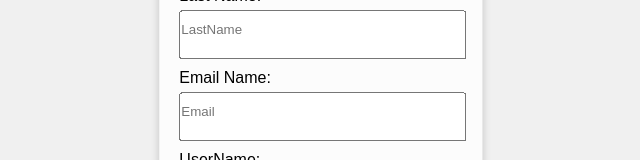
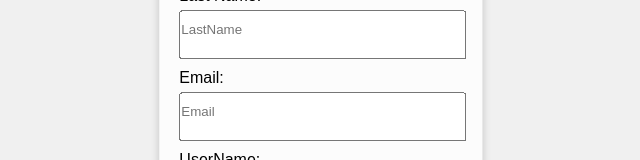
Before and after one commit to d-minic/COP4331-Large-Project, a React (Create React App) app in the folder frontend/: page /register in a window 1280 px wide. Shown: the part 316-476 px from the top of the page, without its empty margins (319-959 px from the left). Built offline with nearby package versions, Linux system fonts and the light colour scheme.

Commit message:
Update Register.js

```diff
--- a/frontend/src/components/Register.js
+++ b/frontend/src/components/Register.js
@@ -66,7 +66,7 @@ function Register() {
                 <input type="text" id="firstName" placeholder="FirstName" ref={(c) => firstName = c} />
                   <label htmlFor="lastName">Last Name:</label>
                 <input type="text" id="lastName" placeholder="LastName" ref={(c) => lastName = c} />
-                  <label htmlFor="registerEmail">Email Name:</label>
+                  <label htmlFor="registerEmail">Email:</label>
                 <input type="text" id="registerEmail" placeholder="Email" ref={(c) => registerEmail = c} />
                   <label htmlFor="registerName">UserName:</label>
                 <input type="text" id="registerName" placeholder="Username" ref={(c) => registerName = c} />
```
